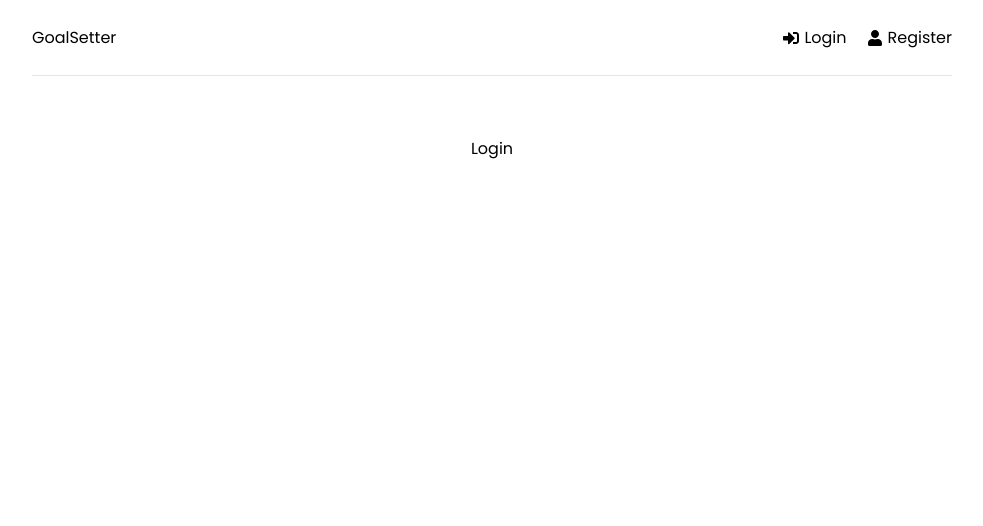
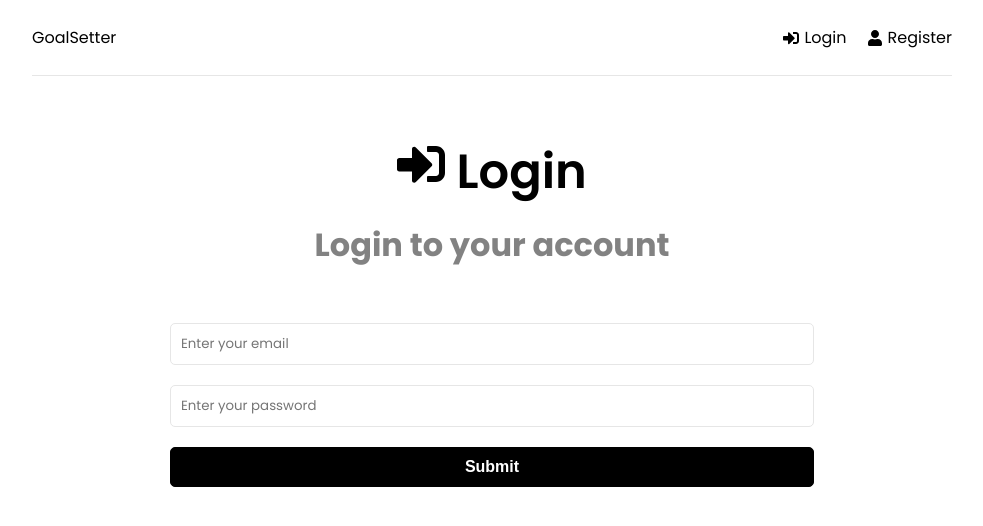
Before and after one commit to Collinswarui/Rest-Api, a React (Create React App) app in the folder frontend/: page /login in a window 1280 px wide. Shown: the top 526 px of the page, without its empty margins (148-1131 px from the left). Built offline with nearby package versions, Linux system fonts and the light colour scheme.

Commit message:
added content and logic to the login page

```diff
--- a/frontend/src/pages/Login.jsx
+++ b/frontend/src/pages/Login.jsx
@@ -1,8 +1,70 @@
-import React from 'react'
+import { useState, useEffect } from "react"
+import {FaSignInAlt } from 'react-icons/fa'
+
 
 function Login() {
+  const [formData, setFormData] = useState({
+
+    email:'',
+    password:'',
+
+  })
+
+  const { email, password } = formData
+
+  const onChange = (e) => {
+    setFormData((prevState) => ({
+      ...prevState,
+      [e.target.name]: e.target.value,
+    }))
+  }
+
+  const onSubmit = (e) => {
+    e.preventDefault()
+  }
+
+
   return (
-    <div>Login</div>
+   <>
+    <section className="heading">
+      <h1>
+        <FaSignInAlt /> Login
+      </h1>
+      <p>Login to your account</p>
+    </section>
+
+    <section className="form">
+      <form onSubmit={onSubmit}>
+
+        <div className="form-group">
+          <input
+          type="email"
+          className="form-control"
+          id="email"
+          name="email"
+          value={email}
+          placeholder="Enter your email"
+          onChange={onChange}
+          />
+        </div>
+        <div className="form-group">
+          <input
+          type="password"
+          className="form-control"
+          id="password"
+          name="password"
+          value={password}
+          placeholder="Enter your password"
+          onChange={onChange}
+          />
+        </div>
+
+        <div className="form-group">
+          <button type="submit" className="btn btn-block">Submit</button>
+        </div>
+      </form>
+    </section>
+  </>
   )
 }
 
```
